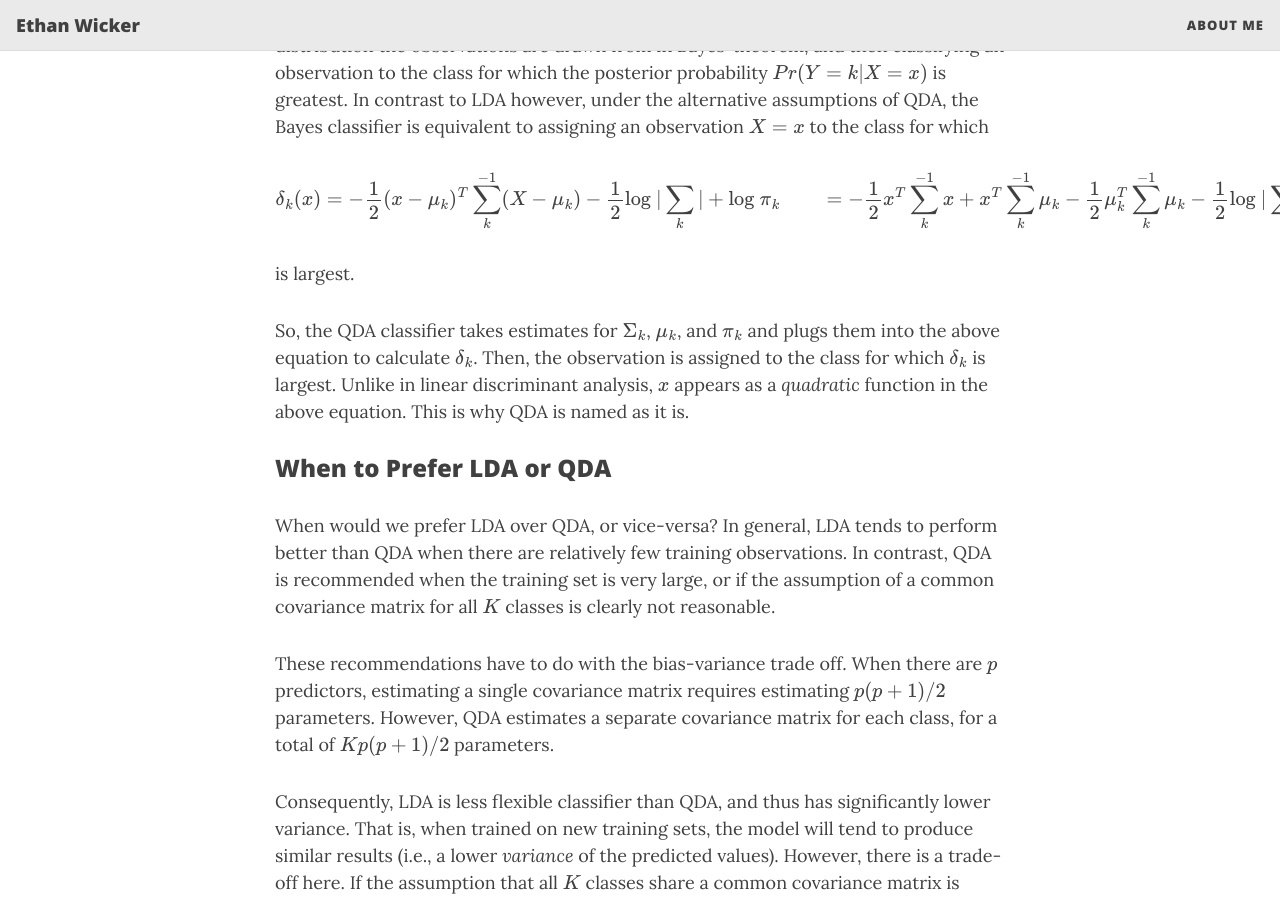
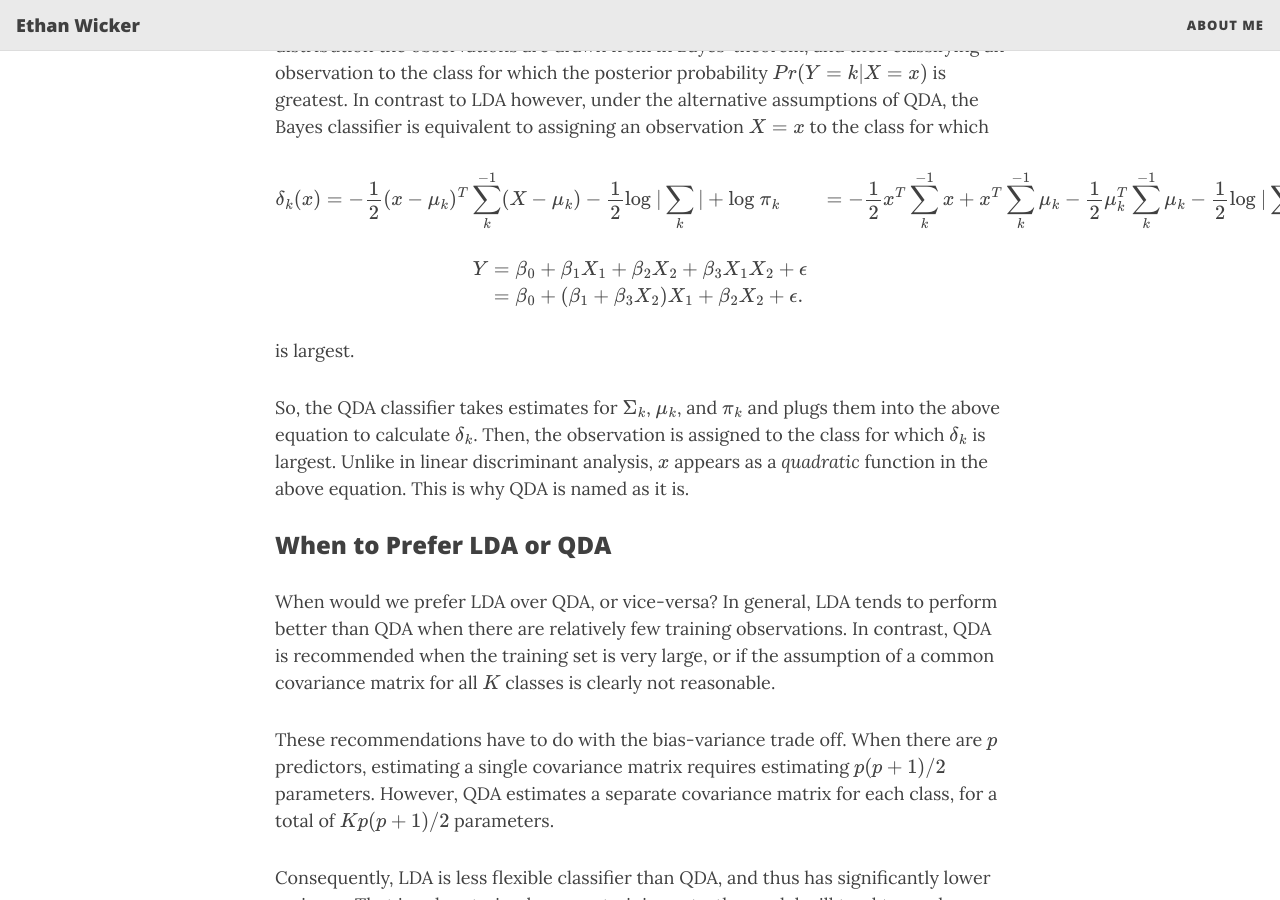
Before and after one commit to ethanwicker/ethanwicker.github.io, a Jekyll site: the page built from _posts/2021-02-10-quadratic-discriminant-analysis-001.md, in a window 1280 px wide and 900 px high, scrolled down 962 px. Built offline with Jekyll 4.4.1, drawn with Linux system fonts in a browser that asks for light colours; nearby versions of some CDN libraries; formulas are drawn with MathJax 3.

Commit message:
Updating post

```diff
--- a/_posts/2021-02-10-quadratic-discriminant-analysis-001.md
+++ b/_posts/2021-02-10-quadratic-discriminant-analysis-001.md
@@ -20,6 +20,13 @@ Both LDA and QDA classify results by using estimates of the underlying Gaussian
   &= -\frac{1}{2}x^T \sum_{k}^{-1}x + x^T\sum_{k}^{-1}\mu_k - \frac{1}{2}\mu_k^T\sum_{k}^{-1}\mu_k - \frac{1}{2} \text{log } \vert \sum_{k} \vert + \text{log }  \pi_k
 \end{aligned}
 
+$$
+\begin{aligned}
+Y &= \beta_0 + \beta_1X_1 + \beta_2X_2 + \beta_3X_1X_2 + \epsilon \\
+  &= \beta_0 + (\beta_1 + \beta_3X_2)X_1 + \beta_2X_2 + \epsilon.
+\end{aligned}
+$$
+
 is largest.
 
 So, the QDA classifier takes estimates for $\Sigma_k$, $\mu_k$, and $\pi_k$ and plugs them into the above equation to calculate $\delta_k$.  Then, the observation is assigned to the class for which $\delta_k$ is largest.  Unlike in linear discriminant analysis, $x$ appears as a *quadratic* function in the above equation.  This is why QDA is named as it is.
```
